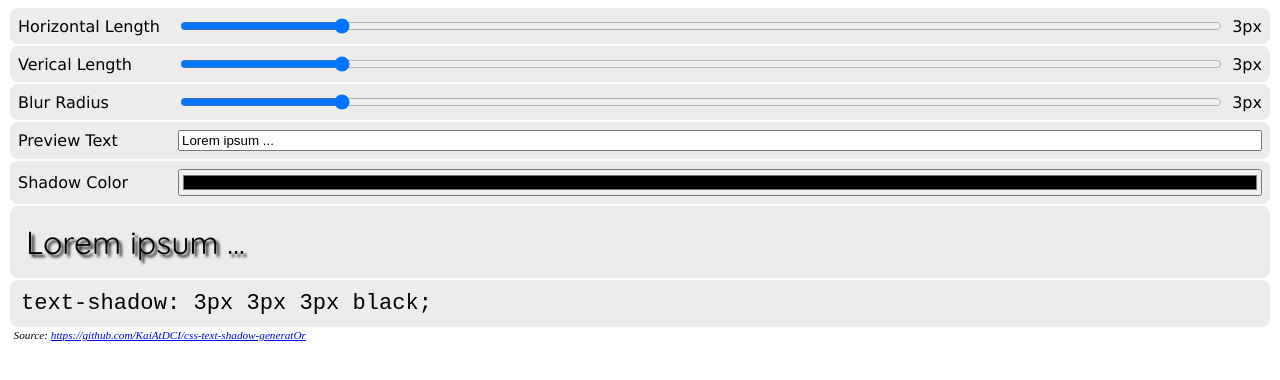
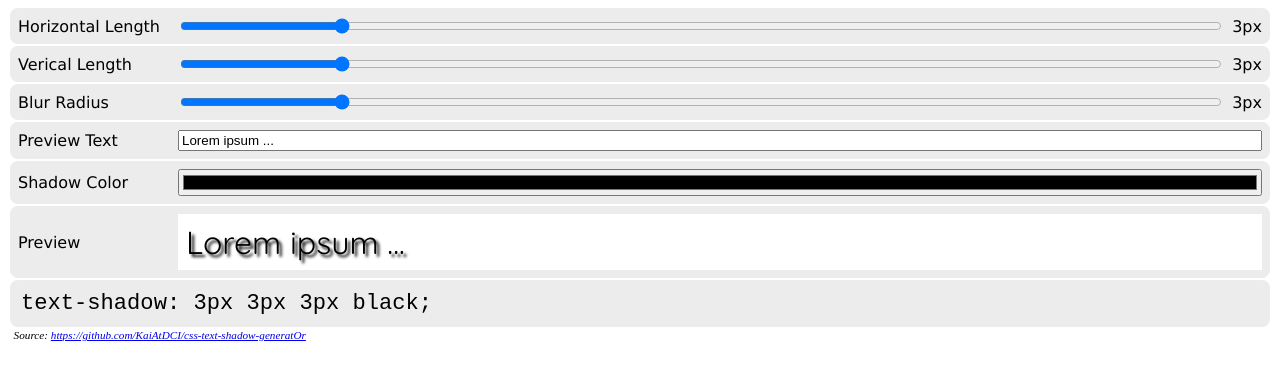
Before and after one commit to KaiGrube/vue-css-text-shadow-generator, a plain HTML site: page index.html in a window 1280 px wide. Drawn offline with nearby package versions, Linux system fonts and the light colour scheme.

Commit message:
improved layout of preview

```diff
--- a/index.html
+++ b/index.html
@@ -26,11 +26,12 @@
 
             .box-label {
               width: 10em;
+
             }
 
             label {
-                overflow: hidden;
-                white-space: nowrap;
+              overflow: hidden;
+							white-space: nowrap;
             }
 
             .range-value {
@@ -41,7 +42,10 @@
               flex-grow: 1;
             }
 
-            .preview {
+            #preview {
+							flex-grow: 1;
+							padding: .25em;
+							background-color: white;
               text-align: left;
               font-size: 2em;
               font-family: 'Quicksand', sans-serif;
@@ -96,11 +100,15 @@
                 <div class="box">
                     <label for="color" class="box-label">Shadow Color</label>
                     <input id="color" type="color" v-model="color">
-                </div>
+								</div>
 
-                <div class="preview box" :style="style">
+								<div class="box">
+									<label for="preview" class="box-label">Preview</label>
+                  <div id="preview" :style="style">
                     {{text}}
-                </div>
+                  </div>
+								</div>
+
 
                 <div class="code box">
                     {{style}}
```
